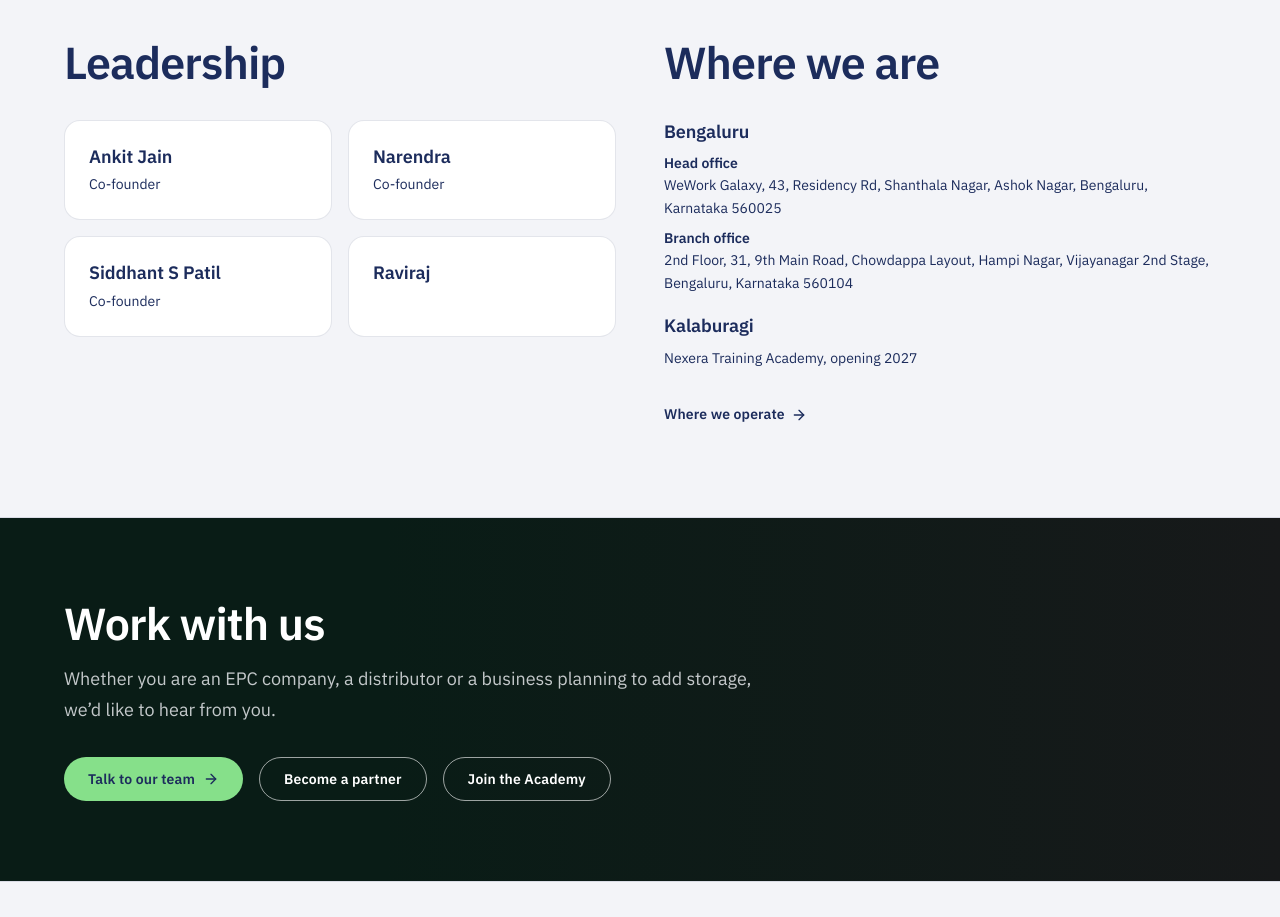
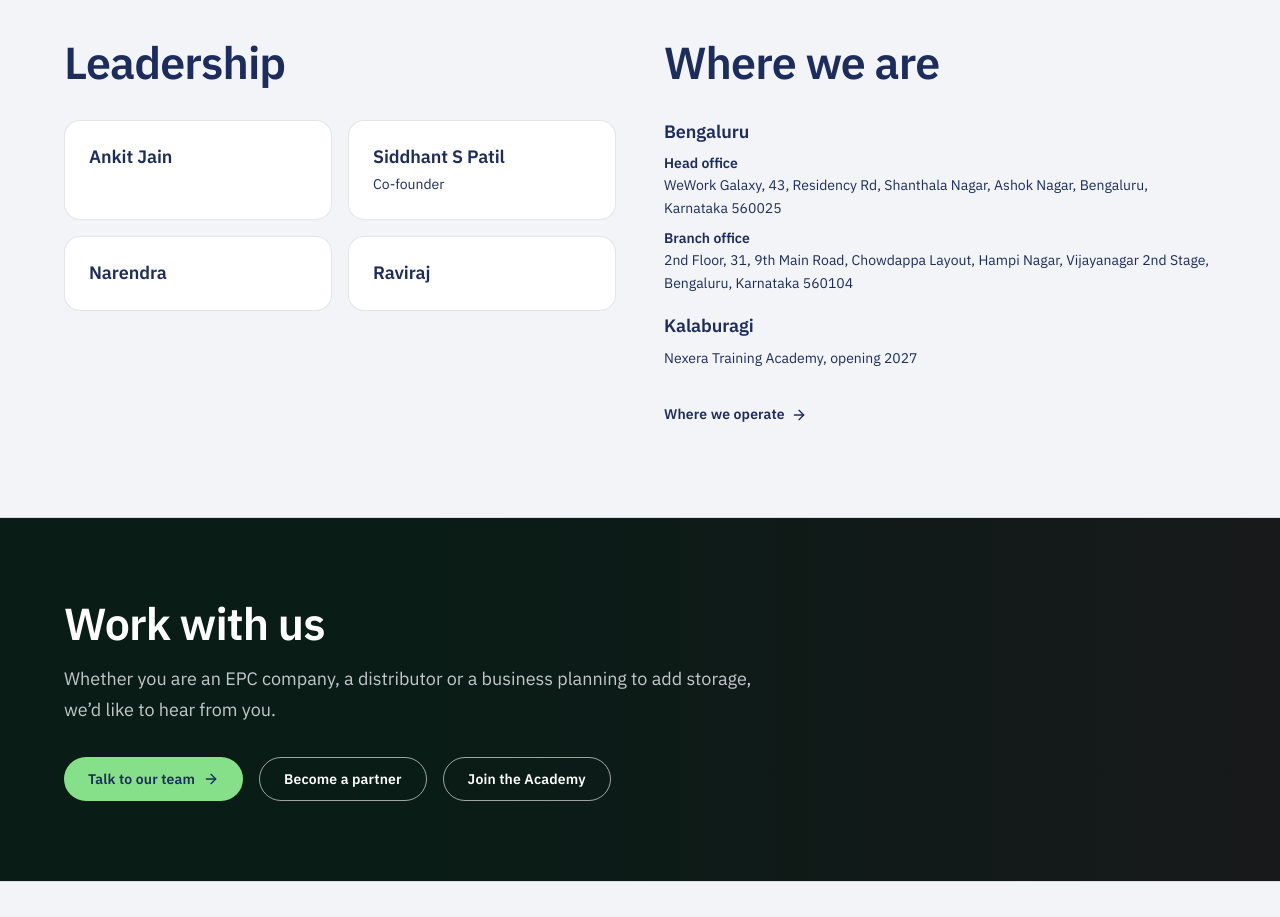
Before and after one commit to Soujanya-patil/Nexera, a React (Vite) app: page /about in a window 1280 px wide. Shown: the part 3040-3957 px from the top of the page. Built offline with nearby package versions, Linux system fonts and the light colour scheme.

Commit message:
About leadership: Ankit Jain, Siddhant S Patil (Co-founder), Narendra, Raviraj; no unconfirmed roles

```diff
--- a/src/pages/About.jsx
+++ b/src/pages/About.jsx
@@ -53,11 +53,12 @@ const ACADEMY = [
   "certification, so every installer works to one standard",
 ];
 
-// Leadership: simple cards, no photos, in the order given. Raviraj's role is to be confirmed, so none is shown.
+// Leadership: simple cards, no photos, in the order given. Only Siddhant S Patil's role is confirmed;
+// the others' roles are to be confirmed, so none is shown (never add one that hasn't been given).
 const LEADERS = [
-  { name: "Ankit Jain", role: "Co-founder" },
-  { name: "Narendra", role: "Co-founder" },
+  { name: "Ankit Jain" },
   { name: "Siddhant S Patil", role: "Co-founder" },
+  { name: "Narendra" },
   { name: "Raviraj" },
 ];
 
```
